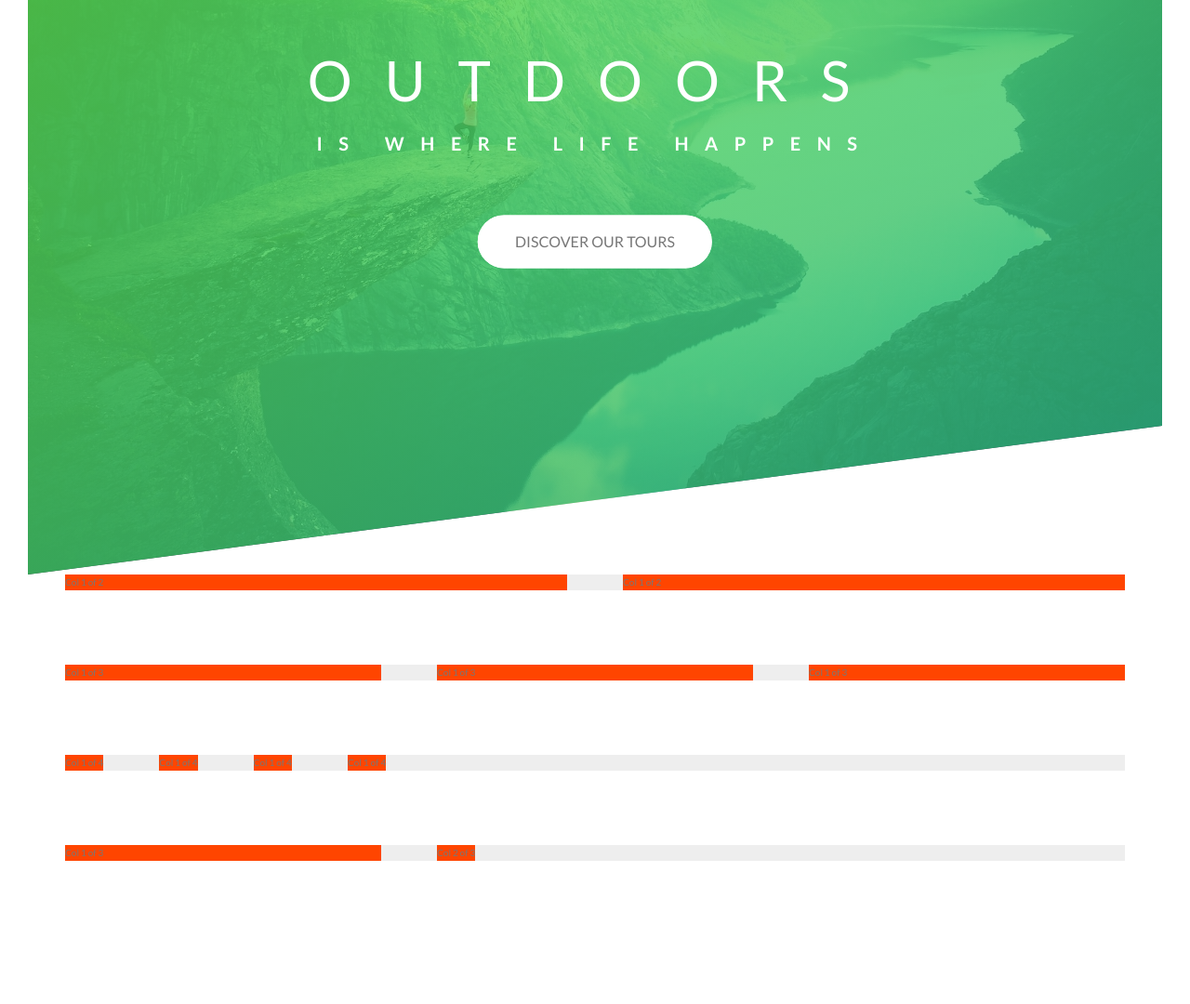
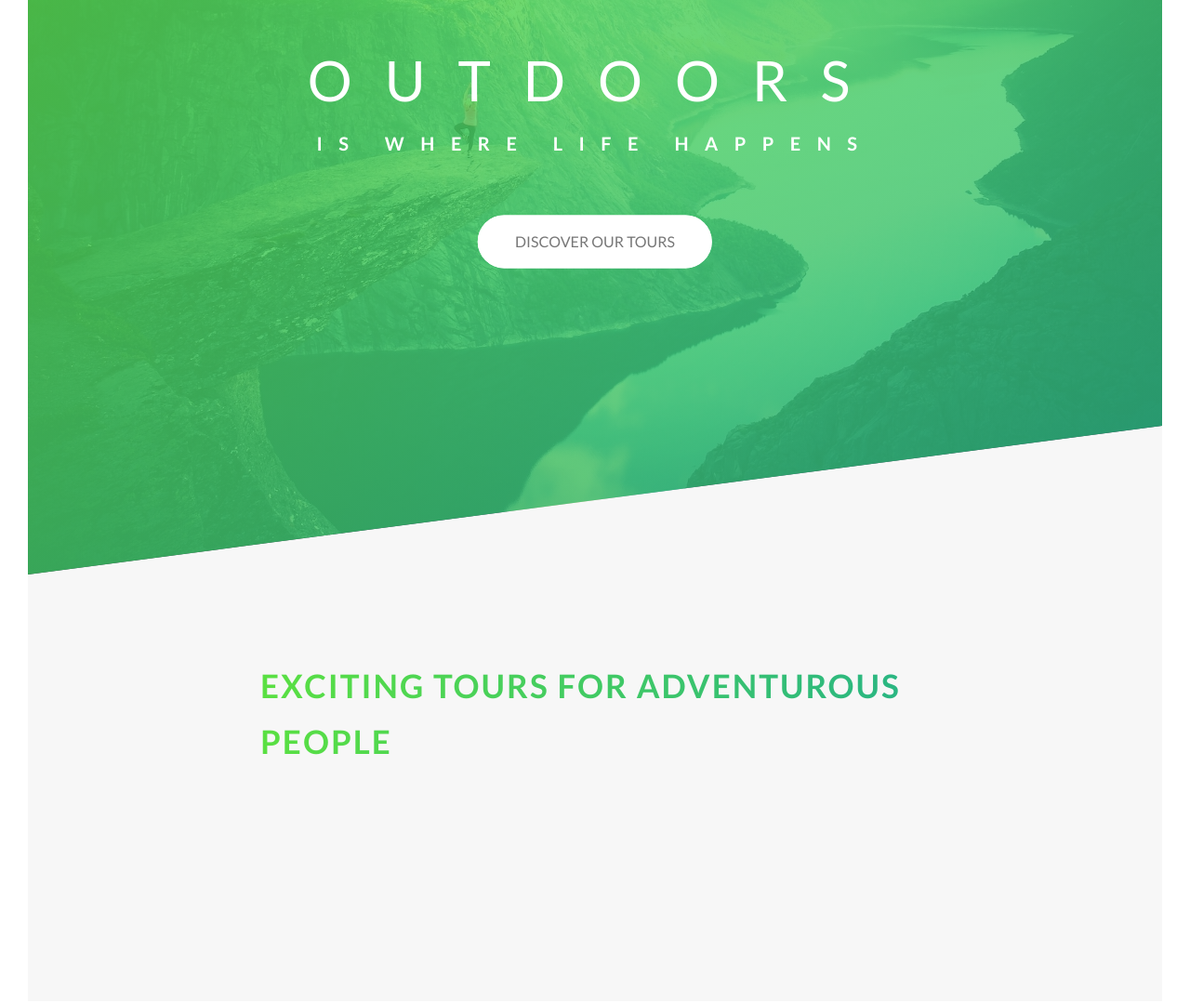
Before and after one commit to IkTom22/tour-temp, a website: page index.html in a window 1280 px wide. Shown: the part 172-1252 px from the top of the page at 93% size. Before the commit the page ends 1128 px from the top, so only its background shows below. Drawn offline with Linux system fonts and the light colour scheme.

Commit message:
home_about section 01

```diff
--- a/index.html
+++ b/index.html
@@ -25,7 +25,7 @@
                 <a href="#" class="btn btn--white btn--animated">Discover Our Tours</a>
             </div>
         </header>
-        <section class="grid-test">
+        <!-- <section class="grid-test">
             <div class="row">
                 <div class="col-1-of-2">
                     Col 1 of 2
@@ -47,6 +47,15 @@
             </div>
 
             <div class="row">
+                    <div class="col-1-of-3">
+                        Col 1 of 3
+                    </div>
+                    <div class="col-2-of-3">
+                        Col 2 of 3
+                    </div>
+            </div>
+
+            <div class="row">
                 <div class="col-1-of-4">
                     Col 1 of 4
                 </div>
@@ -60,16 +69,33 @@
                     Col 1 of 4
                 </div>
             </div>
+
             <div class="row">
-                    <div class="col-1-of-3">
-                        Col 1 of 3
-                    </div>
-                    <div class="col-2-of-3">
-                        Col 2 of 3
-                    </div>
+                <div class="col-1-of-4">
+                    Col 1 of 4
+                </div>
+                <div class="col-1-of-4">
+                    Col 1 of 4
+                </div>
+                <div class="col-2-of-4">
+                    Col 2 of 4
+                </div>
             </div>
-
-        </section>
-
+            <div class="row">
+                <div class="col-1-of-4">
+                    Col 1 of 4
+                </div>
+                <div class="col-3-of-4">
+                    Col 3 of 4
+                </div>
+            </div>
+        </section> -->
+        <main>
+            <section class="section-about">
+                <h2 class="heading-secondary">
+                    Exciting tours for adventurous people
+                </h2>
+            </section>
+        </main>
     </body>
 </html>
--- a/sass/abstract/_variables.scss
+++ b/sass/abstract/_variables.scss
@@ -3,9 +3,12 @@ $color-primary: #55c57a;
 $color-primary-light: #5ae042;
 $color-primary-dark: #28b485;
 
+$color-grey-right-1: #f7f7f7;
+
 $color-grey-dark: #777;
 $color-white: #fff;
 $color-black: #000;
+
 
 // GRID
 $grid-width: 114rem;
--- a/sass/base/_typography.scss
+++ b/sass/base/_typography.scss
@@ -31,3 +31,20 @@ body {
         animation: moveInRight 1s ease-out;
     }
 }
+.heading-secondary {
+    font-size: 3.5rem;
+    text-transform: uppercase;
+    font-weight: 700;
+    display: inline-block;
+    // cliped text with gradient background
+    background-image: linear-gradient(to right, $color-primary-light, $color-primary-dark);
+    -webkit-background-clip: text;
+    color: transparent;
+    letter-spacing: .2rem;
+    transition: all .2s;
+
+    &:hover{
+        transform: skewY(2deg) skewX(15deg) scale(1.1);
+        text-shadow: .5rem 1rem 2rem rgba($color-black, .2);
+    }
+}
--- a/sass/layout/_grid.scss
+++ b/sass/layout/_grid.scss
@@ -24,8 +24,16 @@
     .col-1-of-3 {
         width: calc((100% - 2 * #{$gutter-horizontal}) / 3);
     }
-    .col-1-of4{
+    .col-2-of-3 {
+        width: calc(2 * ((100% - 2 * #{$gutter-horizontal}) / 3) + #{$gutter-horizontal});
+    }
+    .col-1-of-4 {
         width: calc((100% - 3 * #{$gutter-horizontal}) / 4);
     }
-
+    .col-2-of-4 {
+        width: calc(2 * ((100% - 3 * #{$gutter-horizontal}) / 4) + #{$gutter-horizontal});
+    }
+    .col-3-of-4 {
+        width: calc( 3 * ((100% - 3 * #{$gutter-horizontal}) / 4) + 2 * (#{$gutter-horizontal}));
+    }
 }
--- a/sass/pages/_home.scss
+++ b/sass/pages/_home.scss
@@ -0,0 +1,5 @@
+.section-about {
+    background-color: $color-grey-right-1;
+    padding: 25rem;
+    margin-top: -20vh;
+}
```
Also changed, not shown: css/style.css.
